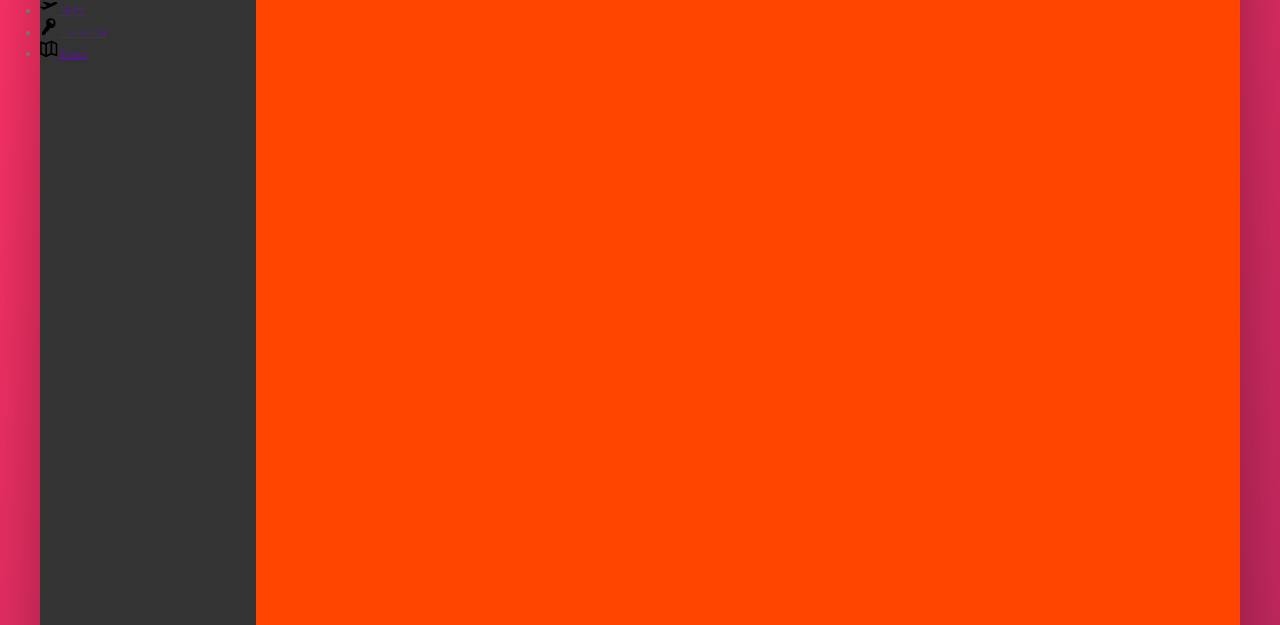
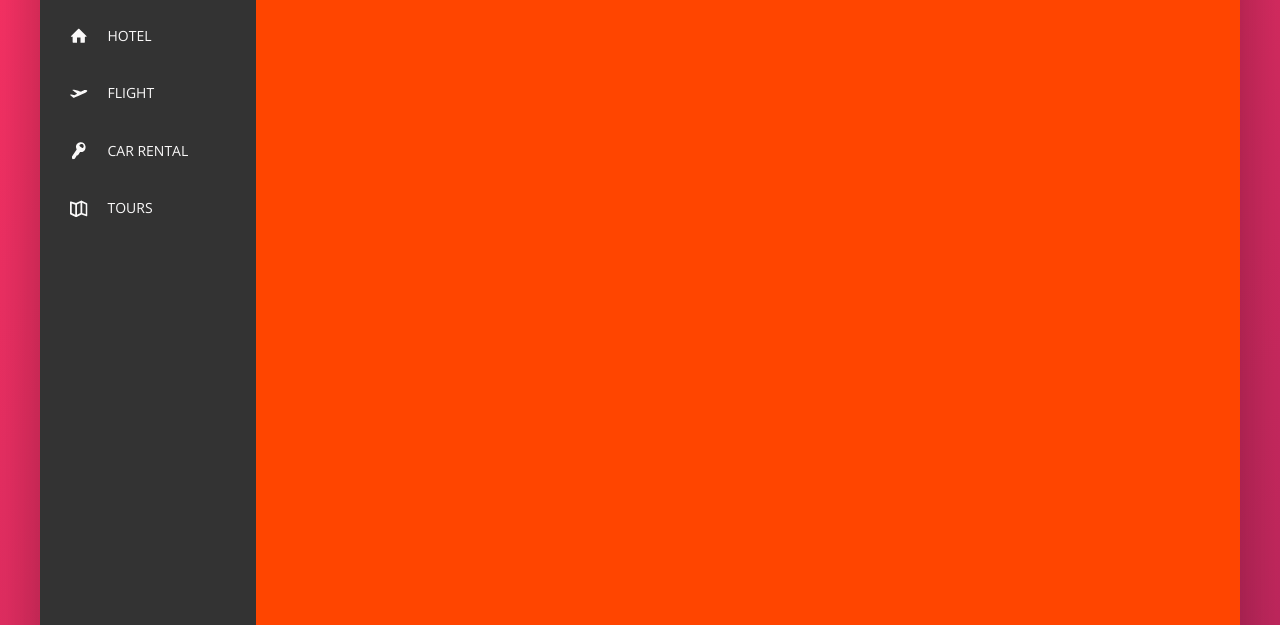
Before and after one commit to SZwerling/Trillo-App, a website: page index.html in a window 1280 px wide. Shown: the part 175-800 px from the top of the page. Drawn offline with nearby package versions, Linux system fonts and the light colour scheme.

Commit message:
navigatoin pt2

```diff
--- a/sass/_components.scss
+++ b/sass/_components.scss
@@ -137,18 +137,60 @@
 ////////// Side Navigation
 
 .side-nav {
+    font-size: 1.4rem;
+    list-style: none;
+    margin-top: 3.5rem;
 
     &__item {
+        position: relative;
 
+        &:not(:last-child) {
+            margin-bottom: .5rem;
+        }
     }
 
-    &__link {
+    &__item::before {
+        content: "";
+        position: absolute;
+        top: 0;
+        left: 0;
+        height: 100%;
+        width: 3px;
+        background-color: var(--color-primary);
+        transform: scaleY(0);
+        transition: transform .2s,
+                    width .4s cubic-bezier(1, 0, 0, 1) .2s,
+                    background-color .1s;
+    }
 
+    &__item:hover::before {
+        transform: scaleY(1);
+        width: 100%;
+    }
+
+    &__item:active::before {
+        background-color: var(--color-primary-light);
+    }
+
+    &__link:link ,
+    &__link:visited {
+        color: var(--color-Grey-light-1);
+        text-decoration: none;
+        text-transform: uppercase;
+        display: block;
+        padding: 1.5rem 3rem;
+        position: relative;
+        z-index: 10;
+
+        display: flex;
+        align-items: center;
     }
 
     &__icon {
         width: 1.75rem;
         height: 1.75rem;
+        margin-right: 2rem;
+        fill: currentColor;  //of parent or element, so color of link:link
     }
 }
 
```
Also changed, not shown: CSS/style.css.
